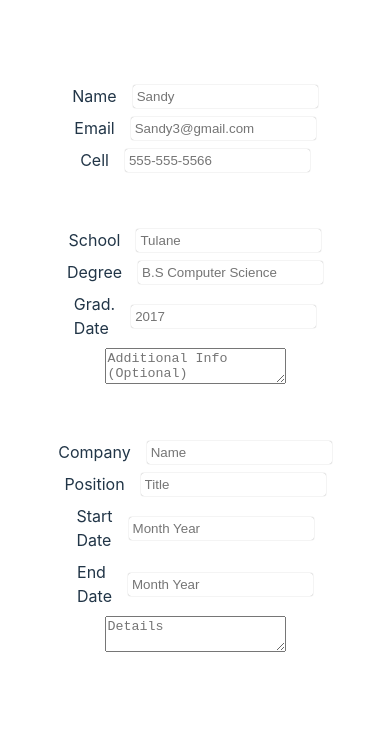
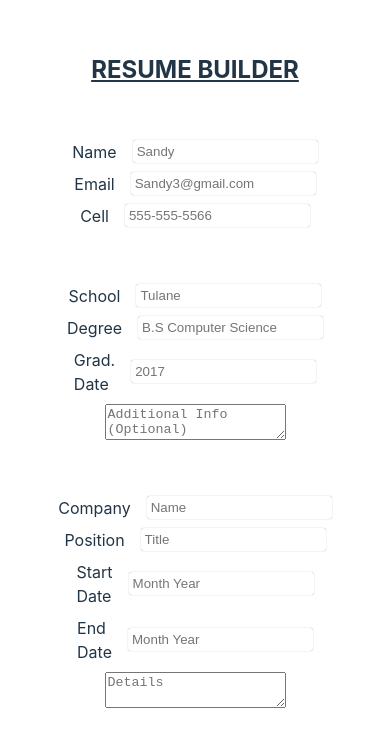
Before and after one commit to rann143/cv-application-react, a React (Vite) app: page / in a window 390 px wide. Shown: the top 746 px of the page. Built offline with nearby package versions, Linux system fonts and the light colour scheme.

Commit message:
add 'resume builder' title to page; use media query to remove it from print

```diff
--- a/src/main.jsx
+++ b/src/main.jsx
@@ -6,6 +6,7 @@ import { ContactForm, EduForm, WorkForm } from './components/Form.jsx';
 
 ReactDOM.createRoot(document.getElementById('root')).render(
   <React.StrictMode>
+    <h2>RESUME BUILDER</h2>
     <ContactForm name='' email='' cell='' />
     <EduForm school='' degree='' gradDate='' additionalInfo='' />
     <WorkForm company='' position='' dateStart='' dateEnd='' details='' />
--- a/src/styles/index.css
+++ b/src/styles/index.css
@@ -26,6 +26,17 @@ a:hover {
 #root {
   width: 100%;
   max-width: 800px;
+}
+
+#root > h2 {
+  text-align: center;
+  text-decoration: underline;
+}
+
+@media print {
+  #root > h2 {
+    display: none;
+  }
 }
 
 body {
```
